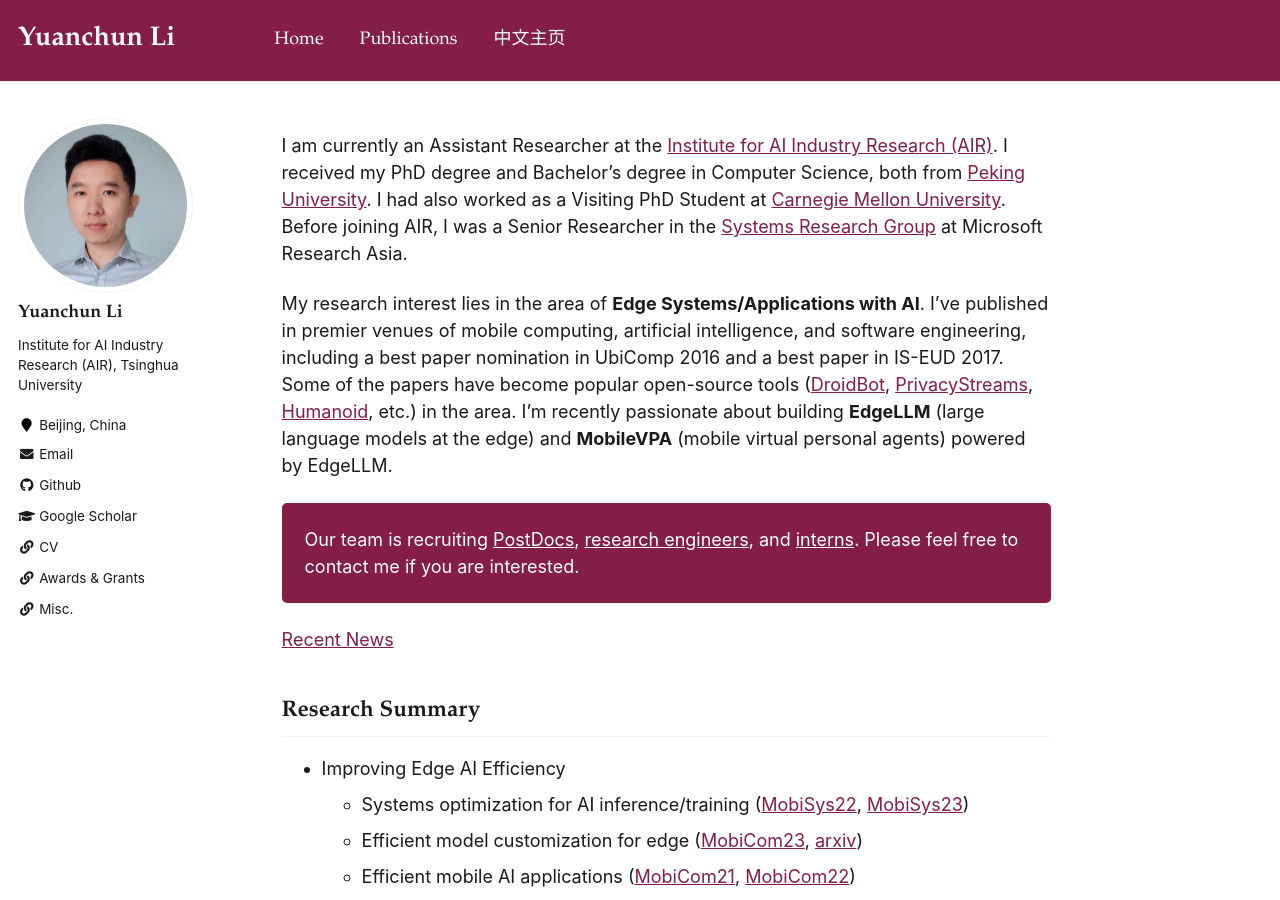
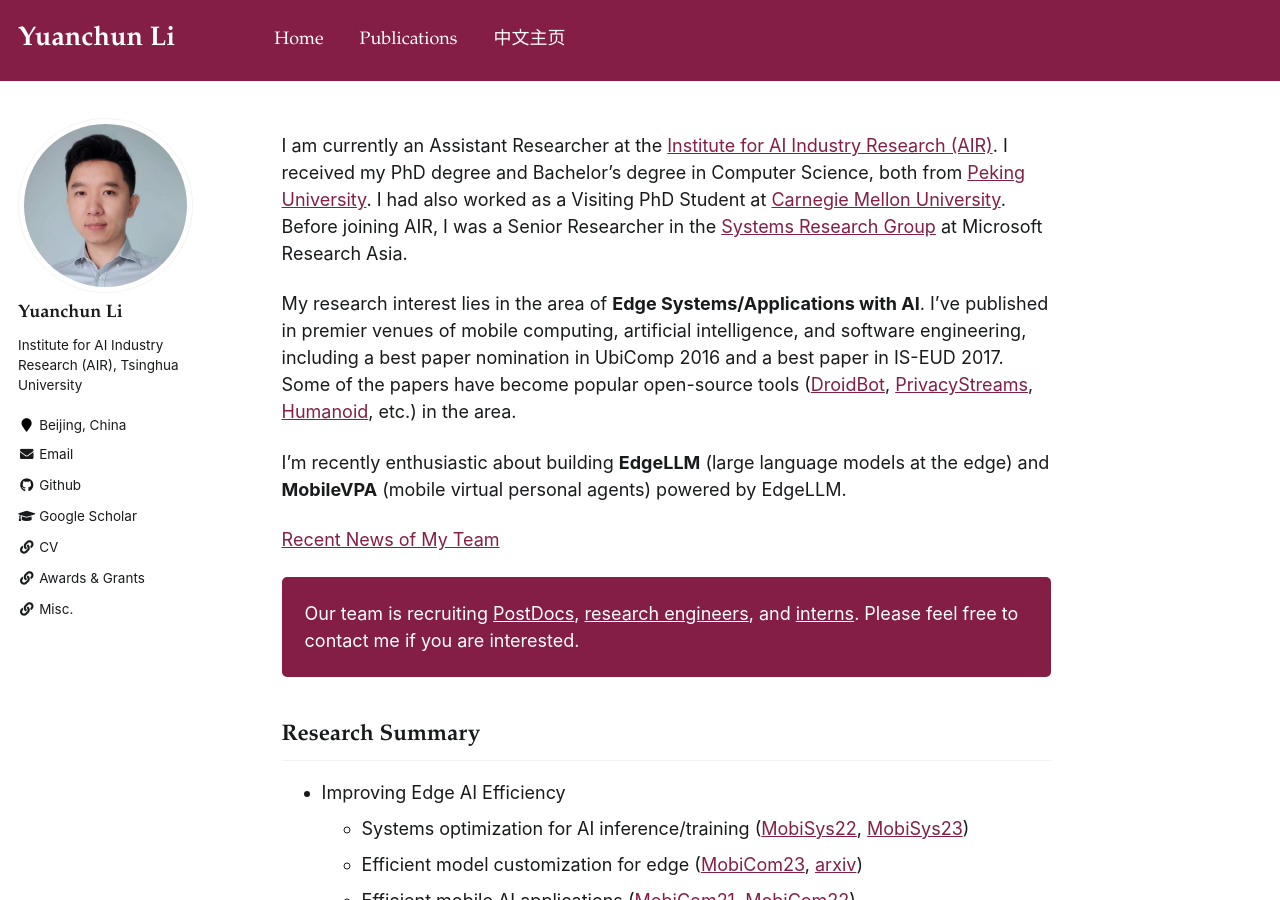
Before and after one commit to yuanchun-li/yuanchun-li.github.io, a Jekyll site: the page built from _pages/about.md, in a window 1280 px wide and 900 px high. Built offline with Jekyll 4.4.1, drawn with Linux system fonts in a browser that asks for light colours.

Commit message:
update homepage

```diff
--- a/_pages/about.md
+++ b/_pages/about.md
@@ -12,11 +12,13 @@ I am currently an Assistant Researcher at the [Institute for AI Industry Researc
 
 My research interest lies in the area of **Edge Systems/Applications with AI**.
 I’ve published in premier venues of mobile computing, artificial intelligence, and software engineering, including a best paper nomination in UbiComp 2016 and a best paper in IS-EUD 2017. Some of the papers have become popular open-source tools ([DroidBot](https://github.com/honeynet/droidbot/), [PrivacyStreams](https://github.com/PrivacyStreams/), [Humanoid](https://github.com/yzygitzh/Humanoid), etc.) in the area.
-I'm recently passionate about building **EdgeLLM** (large language models at the edge) and **MobileVPA** (mobile virtual personal agents) powered by EdgeLLM.
+
+I'm recently enthusiastic about building **EdgeLLM** (large language models at the edge) and **MobileVPA** (mobile virtual personal agents) powered by EdgeLLM.
+
+[Recent News of My Team](/news/)
 
 <p style="border-radius: 5px; border:5px; border-style:solid; border-color:#841E46; padding: 1em; background-color: #841E46; color: #FFFFFF">Our team is recruiting <a style="color: #FFFFFF" href='https://air.tsinghua.edu.cn/info/1029/1565.htm'>PostDocs</a>, <a style="color: #FFFFFF" href='https://air.tsinghua.edu.cn/info/1028/1566.htm'>research engineers</a>, and <a style="color: #FFFFFF" href='https://air.tsinghua.edu.cn/info/1030/1564.htm'>interns</a>. Please feel free to contact me if you are interested.</p>
 
-[Recent News](/news/)
 
 ## Research Summary
 
```
